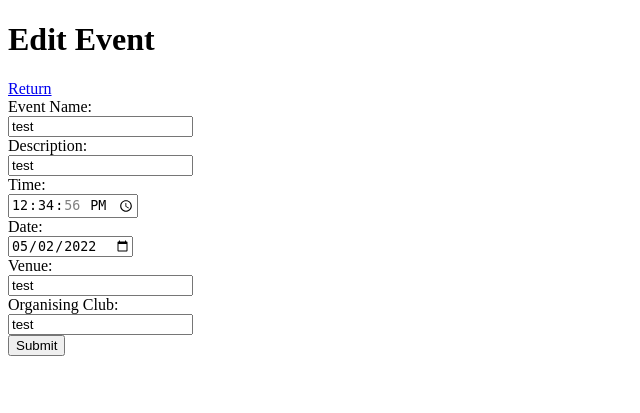
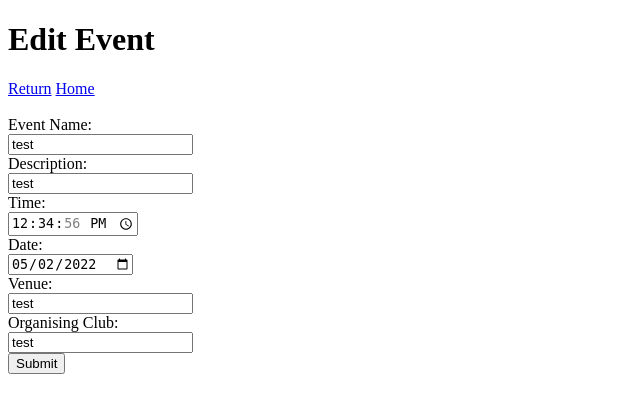
Before and after one commit to SzeDong/SDP, a PHP site: page /EditEvent.php?ID=2 in a window 1280 px wide. Shown: the top 413 px of the page, without its empty margins (0-640 px from the left). Run offline with PHP 8.4, Linux system fonts and the light colour scheme; data comes from the database, SQL or seed files in the repository.

Commit message:
Update EditEvent.php

```diff
--- a/Keith Code Committee Part/EditEvent.php
+++ b/Keith Code Committee Part/EditEvent.php
@@ -15,7 +15,8 @@
 </head>
 <body>
 	<h1>Edit Event</h1>
-    <a href="ManageEvent.php">Return</a>
+   	<a href="ManageEvent.php">Return</a>
+	<a href="#">Home</a><br><br>
 
 	<form method="POST" action="UpdateEvent.php?ID=<?php echo $EventID; ?>">
         <label for="evtname">Event Name:</label><br>
```
